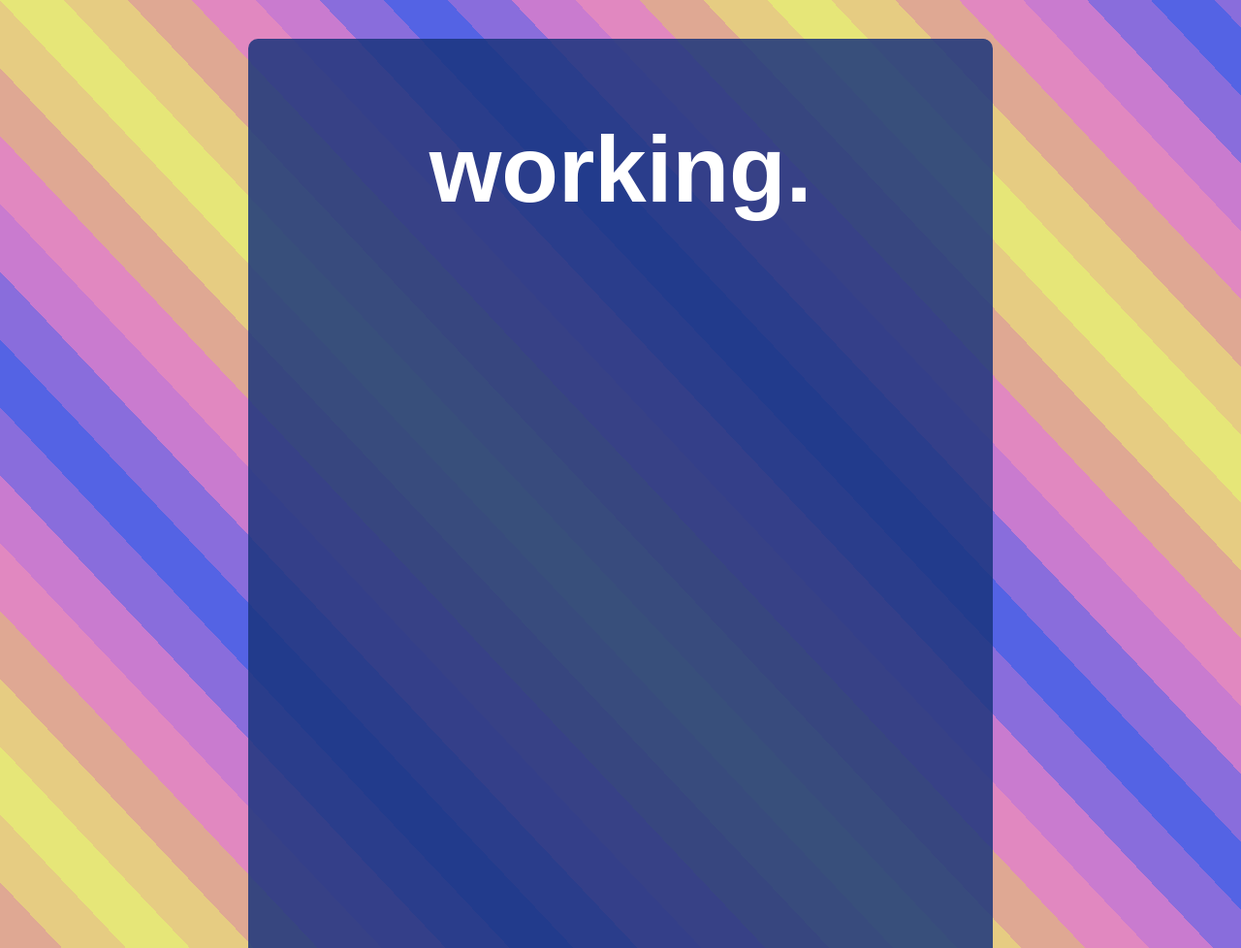
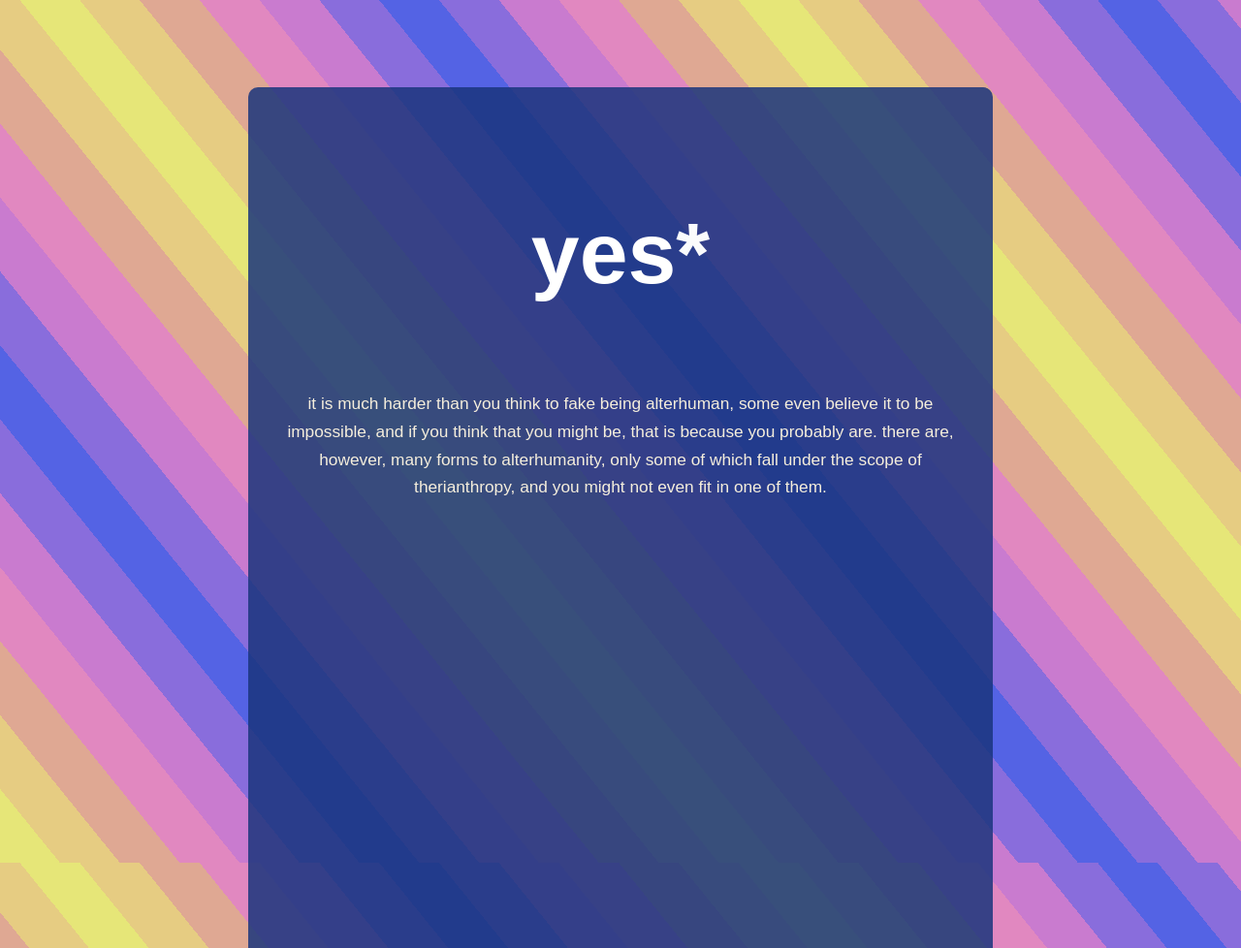
Before and after one commit to amitherian/amitherian.github.io, a plain HTML site: page index.html in a window 1280 px wide. Shown: the top 978 px of the page at 97% size. Drawn offline with nearby package versions, Linux system fonts and the light colour scheme.

Commit message:
basic beta

```diff
--- a/index.html
+++ b/index.html
@@ -6,24 +6,28 @@
   <script src="https://code.jquery.com/jquery-1.12.0.min.js"></script>
   <script src="https://code.jquery.com/jquery-migrate-1.3.0.min.js"></script>
   <script src="https://code.jquery.com/ui/1.11.4/jquery-ui.min.js"></script>
-  <script>
-    $("document").ready(function() {
-      $('#screen').delay(3000).fadeOut(1200);
+<script>
+$(document).ready(function() {
+    $('#screen').delay(3000).fadeOut(1500, function() {
+        $('#asterisk').css('opacity', '1');
     });
-  </script>
+});
+</script>
 <style>
   :root {
-    /* stripe thickness relative to screen height */
-    --stripe: 6vh;   /* adjust this to make stripes thicker/thinner */
+    --stripe: 6vh;
   }
-
+#asterisk {
+    opacity:0;
+    transition:opacity 0.6s ease;
+}
   body {
     margin: 0;
     padding: 0;
     height: 100vh;
 
     background: repeating-linear-gradient(
-      46.7deg,
+      51deg,
       #e6e678 0,
       #e6e678 calc(var(--stripe) * 1),
       #e6cc82 calc(var(--stripe) * 1),
@@ -51,32 +55,24 @@
     );
   }
 
-  #working {
-    color: white;
-    text-align: center;
-    font-family: Arial, sans-serif;
-    font-weight: bold;
-    font-size: 7.5vw;
-    margin: 0;
-    padding-top: 10vh;
-  }
-  #workingindex {
-    color: white;
-    text-align: center;
-    font-family: Arial, sans-serif;
-    font-weight: bold;
-    font-size: 7.5vw;
-    margin: 0;
-    padding-top: 15vh;
-    z-index:20;
-  }
+#workingindex {
+    color:white;
+    font-size:7vw;
+    text-align:center;
+    padding-top:15vh;
+    font-family:Arial, sans-serif;
+    font-weight:bold;
+    position:relative;
+    z-index:20; /* above fade screen */
+}
   #more {
-    color: #e6cc82;
+    color: #f5eedc;
     text-align: center;
     display: solid;
     font-family: Arial, Helvetica, sans-serif;
     font-size: max(1.35vw, 8pt);
     line-height: 1.66;
+    margin:2vw;
   }
   #maindiv {
     background-color: #19347dd8;
@@ -108,13 +104,14 @@
   -->
 <body>
   <div id="screen">
-    <p id="workingindex">working.</p>
+    <!--<p id="workingindex">working.</p>-->
   </div>
 
   <div id="maindiv">
-  <p id="working">working.</p> <!--
-  <br><br>
-  <p id="more"> there are many forms of non-humanity. </p> --></div>
+<p id="workingindex">
+    yes<span id="asterisk">*</span>
+</p>
+  <p id="more"> it is much harder than you think to fake being alterhuman, some even believe it to be impossible, and if you think that you might be, that is because you probably are. there are, however, many forms to alterhumanity, only some of which fall under the scope of therianthropy, and you might not even fit in one of them. </p> </div>
 </body>
 </html>
 <!--
```
